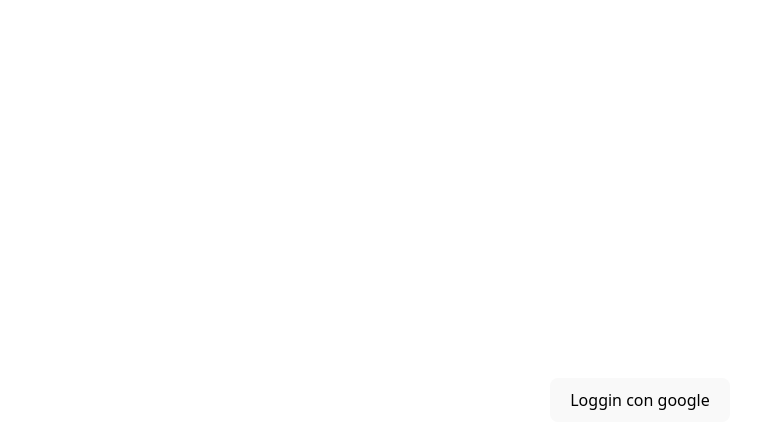
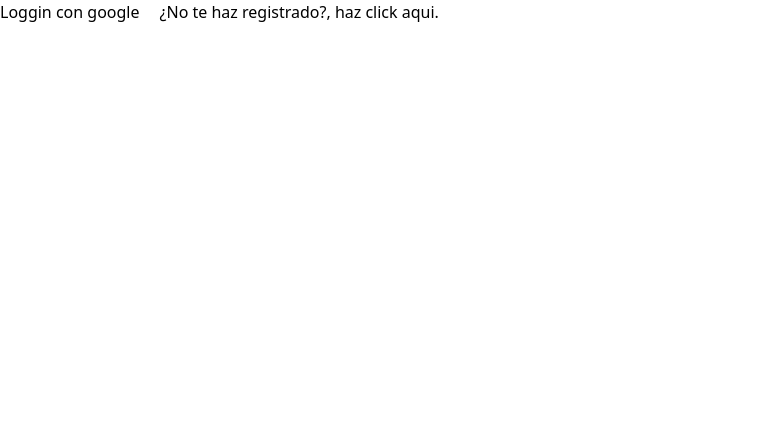
Before and after one commit to comentario2c/Proyecto-Final-Ingenieria-Web, a Vue app in the folder Frontend/: page / in a window 1280 px wide. Shown: the top 448 px of the page, without its empty margins (0-771 px from the left). Built offline with nearby package versions, Linux system fonts and the light colour scheme; no server answers.

Commit message:
feat(auth) Nueva dependencia tailwindcss y nuevo componente register

```diff
--- a/Frontend/package.json
+++ b/Frontend/package.json
@@ -9,7 +9,9 @@
     "preview": "vite preview"
   },
   "dependencies": {
+    "@tailwindcss/vite": "^4.1.17",
     "firebase": "^12.5.0",
+    "tailwindcss": "^4.1.17",
     "vue": "^3.5.22",
     "vue-router": "^4.6.3"
   },
--- a/Frontend/src/App.vue
+++ b/Frontend/src/App.vue
@@ -2,7 +2,7 @@
 </script>
 
 <template>
-  <main>
+  <main class="">
     <RouterView></RouterView>
   </main>
 </template>
--- a/Frontend/src/components/login.vue
+++ b/Frontend/src/components/login.vue
@@ -29,14 +29,14 @@
         director: "director"
     })
 
-    function esExistente(uidUser, email, nombre, rol) {
+    function esExistente(uidUser) {
         // Consultar a la base de datos si hay un usuario con la uid
-
         // if si la consulta devuelve true no debe hacer nada
         // if si la consulta devuelve false toma los datos del usuario y hace un insert para el registro
+        return true
     }
 
-    function obtenerRol(email, nombre){
+    function obtenerRol(email, nombre, uid){
         // -- email --
         // Separar email direccion@dominio
         const direccion = email.split("@")[0]
@@ -47,9 +47,9 @@
         nombreApellido = nombreApellido.toLowerCase()
 
         // Comparaciones
-        const esAlumno = dominio === rol_type.alumno // && nombreApellido === direccion - no se si tiene sentido
-        const esProfesor = dominio === rol_type.profesor
-        const esDirector = direccion.slice(0,3) === rol_type.director && dominio === rol_type.profesor
+        const esAlumno = dominio === rol_type.alumno && esExistente(uid) === true // && nombreApellido === direccion - no se si tiene sentido
+        const esProfesor = dominio === rol_type.profesor && esExistente(uid) === true
+        const esDirector = direccion.slice(0,3) === rol_type.director && dominio === rol_type.profesor && esExistente(uid) === true
 
         // Devolver
         if (esAlumno === true){
@@ -66,8 +66,13 @@
             return console.log("Es un director")
         }
 
+        // Manejo de errores
         if(dominio !== rol_type.alumno && dominio !== rol_type.profesor) {
             return alert("El correo utilizado para la autenticacion no pertenece a la organización, porfavor utilice un corrreo institucional")
+        }
+
+        if (esExistente() === false){
+            return alert("Es tu primera vez en esta app, Registrate!")
         }
 
         else {
@@ -87,5 +92,6 @@
 </script>
 
 <template>
-    <button @click="loginGoogle()">Loggin con google</button>
+    <button class="" @click="loginGoogle()">Loggin con google</button>
+    <router-link class="pl-5" to="/register">¿No te haz registrado?, haz click aqui.</router-link>
 </template>
--- /dev/null
+++ b/Frontend/src/components/register.vue
@@ -0,0 +1,36 @@
+<script setup>
+    import { GoogleAuthProvider, getAuth, signInWithPopup } from 'firebase/auth';
+
+    const loginGoogle = () => {
+        signInWithPopup(auth, googleProvider)
+        .then((result) =>{
+            const uid = result.user.uid
+            const correo = result.user.email
+            const nombre = result.user.displayName
+            const rut = document.getElementById("rut").value
+
+            // metodo post al backend para crear el usuario
+
+        })
+        .catch((error) => {
+            alert("Error al inciar sesion con google" + error)
+        })
+    }
+
+
+</script>
+<template>
+    <h1>Por favor rellena tus datos y luego autenticate con google</h1>
+
+    <form method="post">
+        <p>Ingrese su rut</p>
+        <input
+            type="number"
+            placeholder="123456789"
+            name="rut"
+            required
+         />
+
+         <button type="submit" @click="loginGoogle">Registrarse</button>
+    </form>
+</template>
--- a/Frontend/src/router/index.js
+++ b/Frontend/src/router/index.js
@@ -1,5 +1,7 @@
 import { createRouter, createWebHistory } from 'vue-router';
+
 import login from "../components/login.vue";
+import register from "../components/register.vue";
 
 const router = createRouter ({
     history: createWebHistory(),
@@ -9,6 +11,11 @@ const router = createRouter ({
             name: "login",
             component: login
         },
+        {
+            path: "/register",
+            name: "register",
+            component: register
+        },
     ],
 })
 
--- a/Frontend/src/style.css
+++ b/Frontend/src/style.css
@@ -1,79 +1 @@
-:root {
-  font-family: system-ui, Avenir, Helvetica, Arial, sans-serif;
-  line-height: 1.5;
-  font-weight: 400;
-
-  color-scheme: light dark;
-  color: rgba(255, 255, 255, 0.87);
-  background-color: #242424;
-
-  font-synthesis: none;
-  text-rendering: optimizeLegibility;
-  -webkit-font-smoothing: antialiased;
-  -moz-osx-font-smoothing: grayscale;
-}
-
-a {
-  font-weight: 500;
-  color: #646cff;
-  text-decoration: inherit;
-}
-a:hover {
-  color: #535bf2;
-}
-
-body {
-  margin: 0;
-  display: flex;
-  place-items: center;
-  min-width: 320px;
-  min-height: 100vh;
-}
-
-h1 {
-  font-size: 3.2em;
-  line-height: 1.1;
-}
-
-button {
-  border-radius: 8px;
-  border: 1px solid transparent;
-  padding: 0.6em 1.2em;
-  font-size: 1em;
-  font-weight: 500;
-  font-family: inherit;
-  background-color: #1a1a1a;
-  cursor: pointer;
-  transition: border-color 0.25s;
-}
-button:hover {
-  border-color: #646cff;
-}
-button:focus,
-button:focus-visible {
-  outline: 4px auto -webkit-focus-ring-color;
-}
-
-.card {
-  padding: 2em;
-}
-
-#app {
-  max-width: 1280px;
-  margin: 0 auto;
-  padding: 2rem;
-  text-align: center;
-}
-
-@media (prefers-color-scheme: light) {
-  :root {
-    color: #213547;
-    background-color: #ffffff;
-  }
-  a:hover {
-    color: #747bff;
-  }
-  button {
-    background-color: #f9f9f9;
-  }
-}
+@import "tailwindcss";
--- a/Frontend/vite.config.js
+++ b/Frontend/vite.config.js
@@ -1,7 +1,10 @@
 import { defineConfig } from 'vite'
 import vue from '@vitejs/plugin-vue'
+import tailwindcss from '@tailwindcss/vite'
 
 // https://vite.dev/config/
 export default defineConfig({
-  plugins: [vue()],
+  plugins: [vue(),
+    tailwindcss()
+  ],
 })
```
Also changed, not shown: 1 other file (tests, documents, lock files or other folders).
